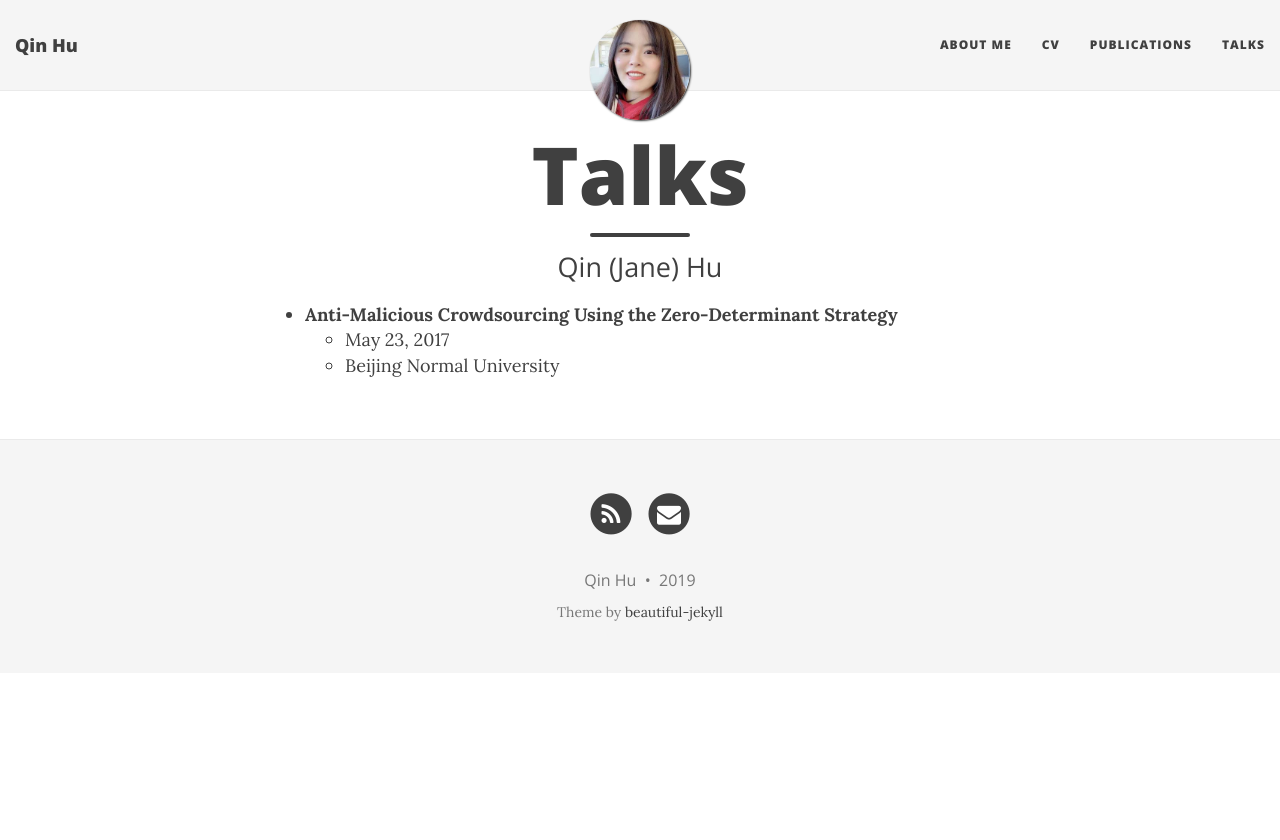
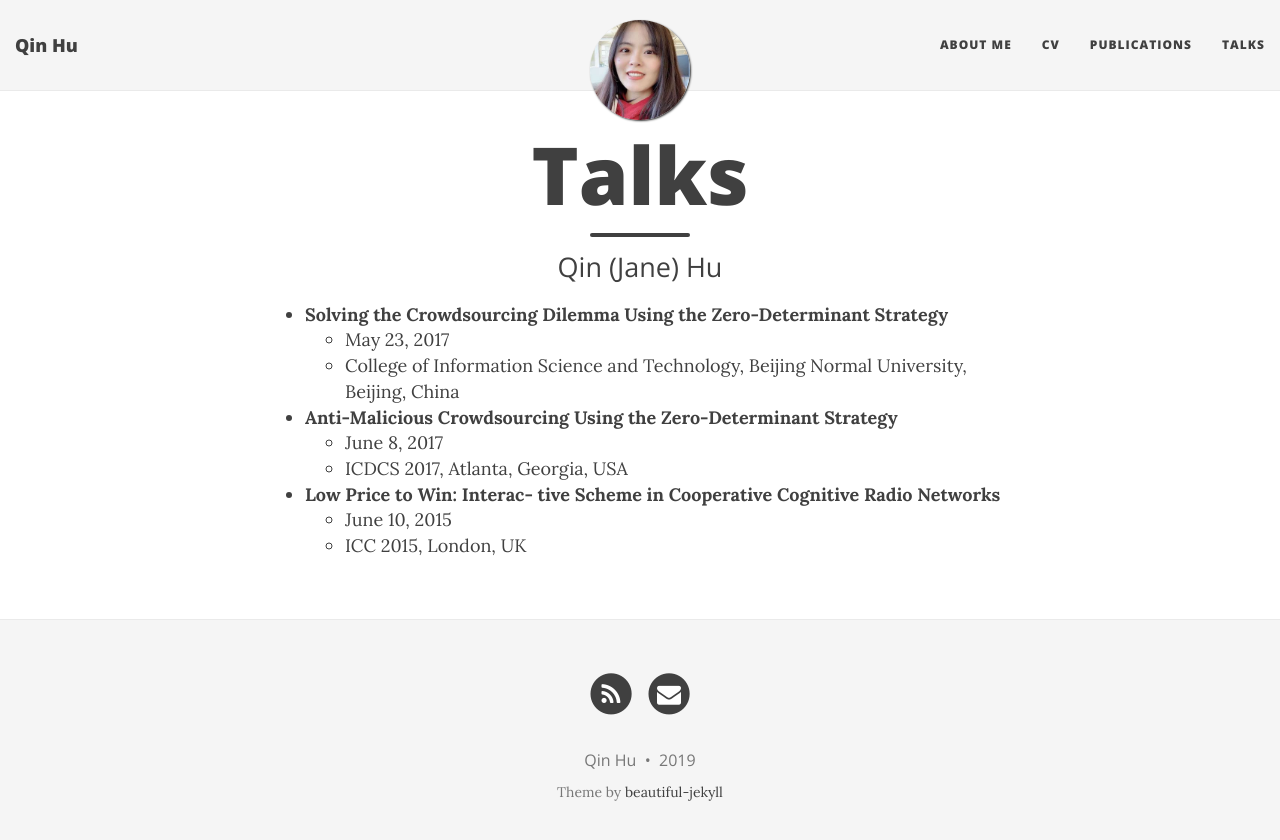
Before and after one commit to qinhu2010/qinhu2010.github.io, a Jekyll site: the page built from talks.md, in a window 1280 px wide. Shown: the top 840 px of the page. Built offline with Jekyll 4.4.1, drawn with Linux system fonts in a browser that asks for light colours; nearby versions of some CDN libraries.

Commit message:
Update talks.md

```diff
--- a/talks.md
+++ b/talks.md
@@ -4,6 +4,12 @@ title: Talks
 subtitle: Qin (Jane) Hu
 ---
 
+- **Solving the Crowdsourcing Dilemma Using the Zero-Determinant Strategy**
+  - May 23, 2017
+  - College of Information Science and Technology, Beijing Normal University, Beijing, China
 - **Anti-Malicious Crowdsourcing Using the Zero-Determinant Strategy**
-  - May 23, 2017
-  - Beijing Normal University
+  - June 8, 2017
+  - ICDCS 2017, Atlanta, Georgia, USA
+- **Low Price to Win: Interac- tive Scheme in Cooperative Cognitive Radio Networks**
+  - June 10, 2015
+  - ICC 2015, London, UK
```
